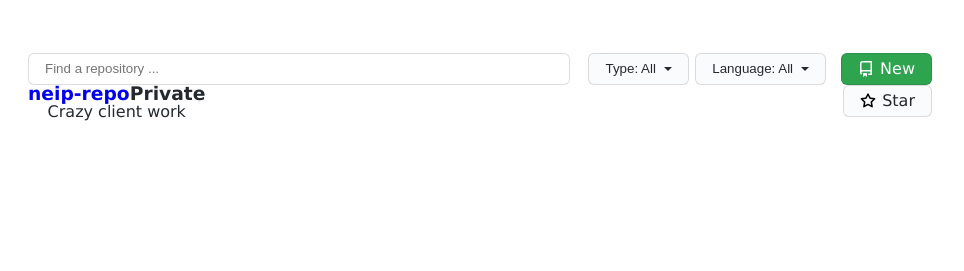
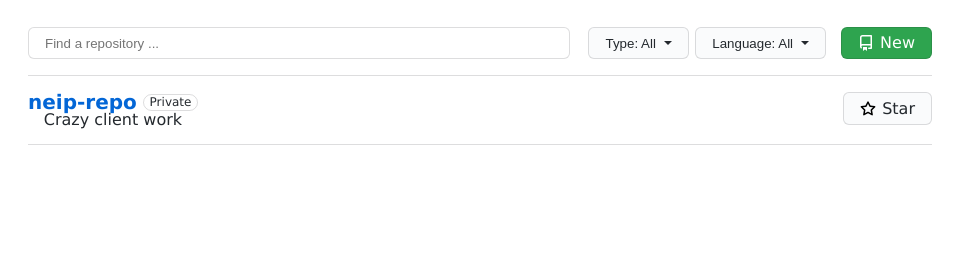
Before and after one commit to mrtoluadesina/git-profile, a plain HTML site: page index.html in a window 1280 px wide. Shown: the part 303-574 px from the top of the page, 316-1280 px from the left. Drawn offline with Linux system fonts and the light colour scheme.

Commit message:
add badge common styling and update styles for wip- a single repo item entry

```diff
--- a/assets/css/common.css
+++ b/assets/css/common.css
@@ -114,6 +114,10 @@
   margin-right: 0.4rem;
 }
 
+.ml-0-4 {
+  margin-left: 0.4rem;
+}
+
 .ml-auto {
   margin-left: auto;
 }
@@ -134,6 +138,14 @@
   flex-direction: row;
 }
 
+.badge {
+  padding: 0.1rem 0.34rem;
+  font-size: var(--xsmallFontSize);
+  font-weight: var(--bold);
+  border: 1px solid var(--border);
+  border-radius: 2rem;
+}
+
 @media (min-width: 768px) {
   .show-hide {
     display: unset;
--- a/assets/css/styles.css
+++ b/assets/css/styles.css
@@ -124,6 +124,22 @@ img, input {
   flex-direction: column;
 }
 
+.main .container .content-area .repos {
+  margin-top: 1rem;
+  border-top: 1px solid var(--border);
+}
+
+.main .container .content-area .repos .repo {
+  padding: 1rem 0;
+  border-bottom: 1px solid var(--border);
+}
+
+.main .container .content-area .repos .repo .repo-details .repo-title a {
+  color: var(--linkBlue);
+  font-size: var(--h3FontSize);
+}
+
+
 @media (min-width: 768px) {
   .header {
     padding: 1rem 2rem;
```
